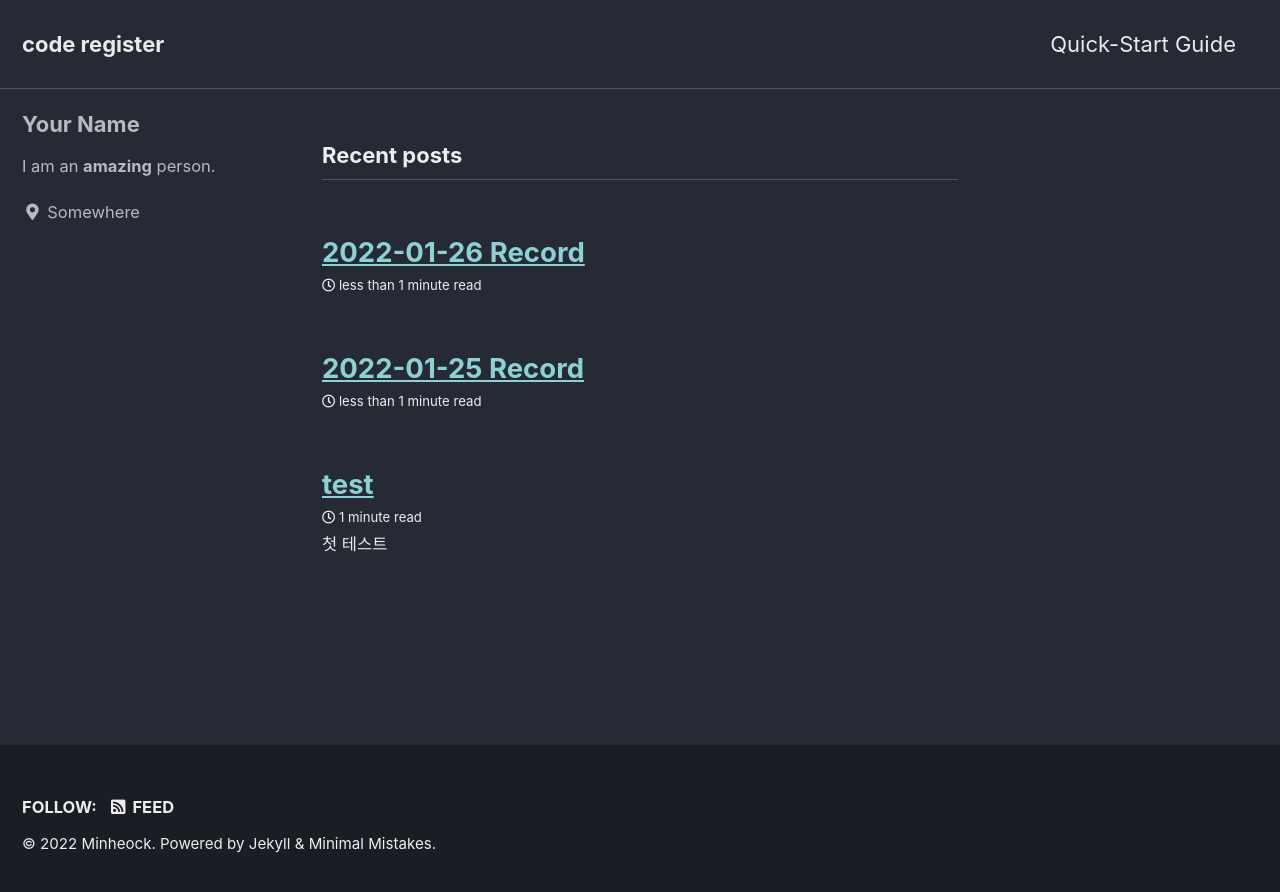
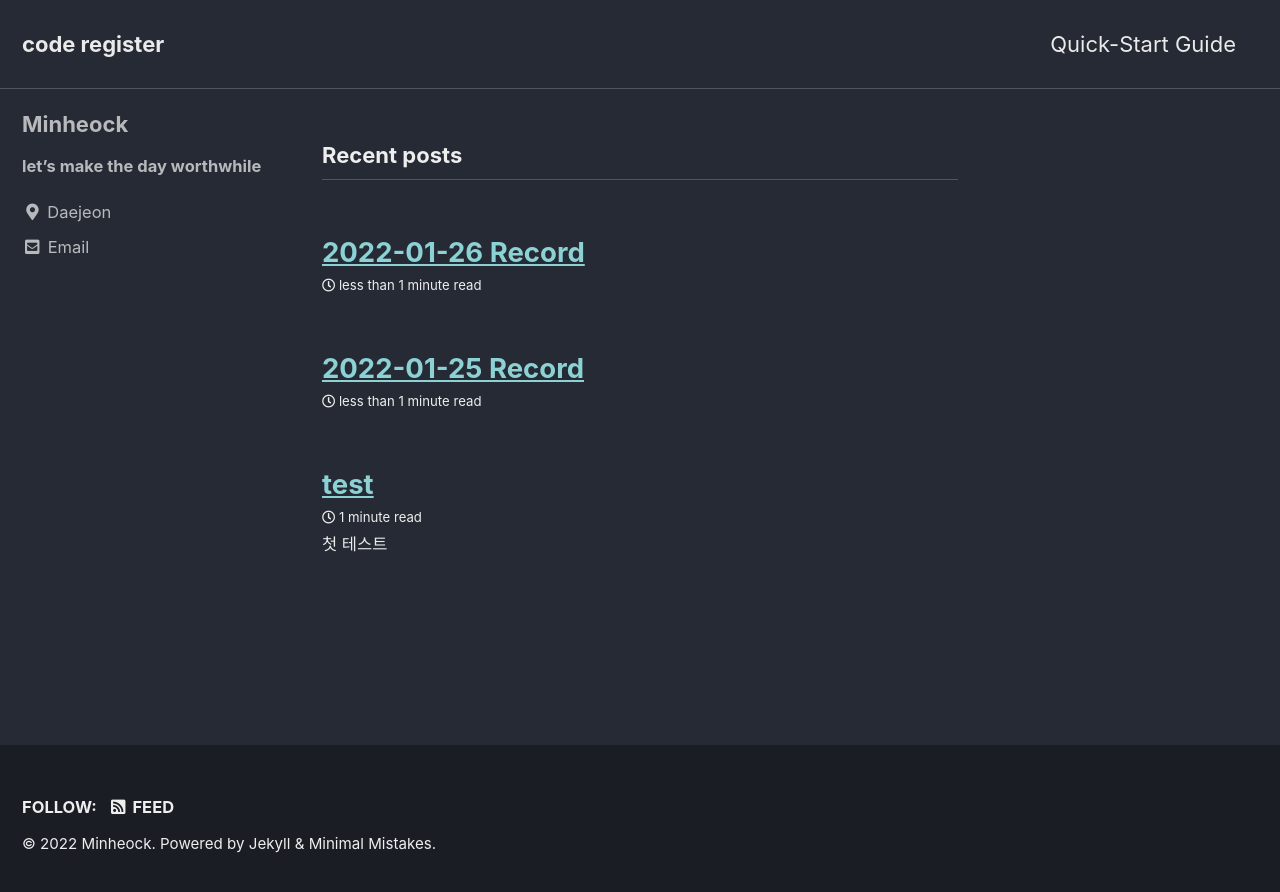
Before and after one commit to minheock/github.io, a Jekyll site: the page built from index.html, in a window 1280 px wide. Shown: the top 892 px of the page. Built offline with Jekyll 4.4.1, drawn with Linux system fonts in a browser that asks for light colours; cached includes are drawn as plain includes; the list of posts is cut into pages by our own code.

Commit message:
my info 수정1

```diff
--- a/_config.yml
+++ b/_config.yml
@@ -102,11 +102,11 @@ analytics:
 
 # Site Author
 author:
-  name             : "Your Name"
+  name             : "Minheock"
   avatar           : # path of avatar image, e.g. "/assets/images/bio-photo.jpg"
-  bio              : "I am an **amazing** person."
-  location         : "Somewhere"
-  email            :
+  bio              : "**let's make the day worthwhile**"
+  location         : "Daejeon"
+  email            : "dygks0602@gmail.com"
   links:
     - label: "Email"
       icon: "fas fa-fw fa-envelope-square"
```
